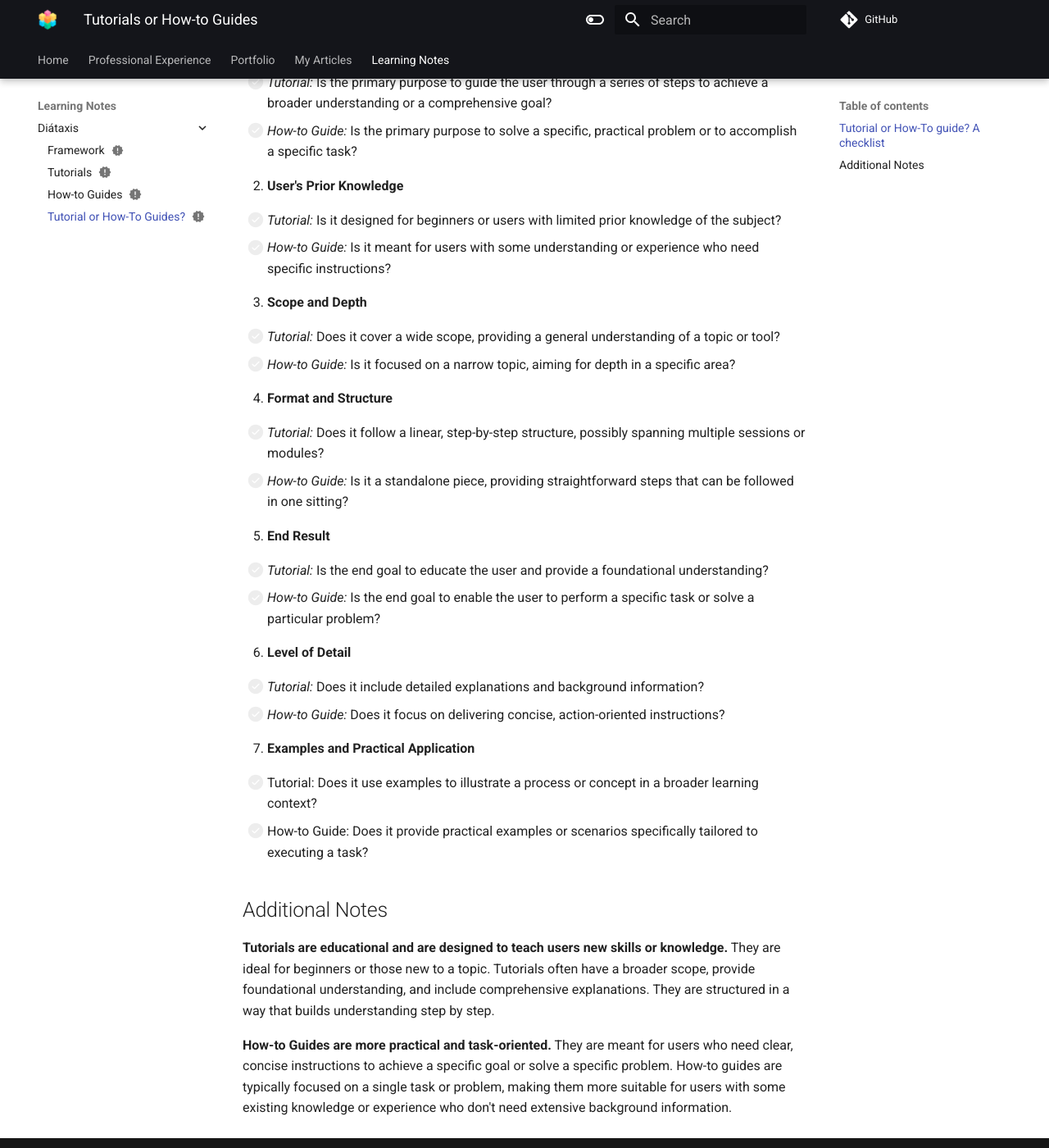
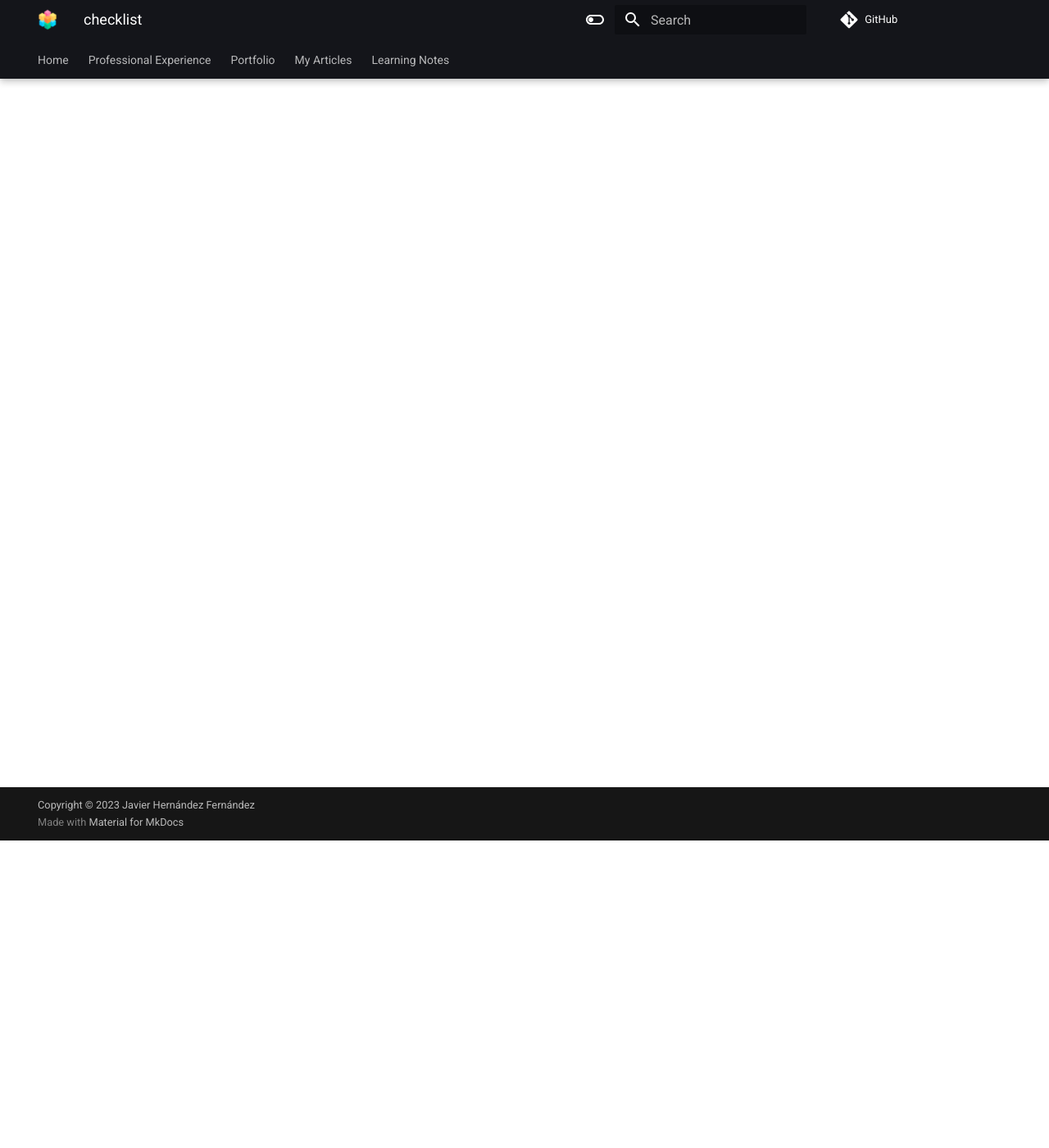
Before and after one commit to javierhf/pub-technical-write-me, an MkDocs documentation site: the page built from docs/learning-notes/diataxis/checklist/README.md, in a window 1280 px wide and 1400 px high, scrolled down 375 px. Shown: the whole window at 82% size. Built offline with MkDocs 1.6.1 and Material for MkDocs 9.7.7, drawn with Linux system fonts in a browser that asks for light colours; comment, search, counter and statistics services are not loaded; some of the changed text lies outside the part shown.

Commit message:
GITBOOK-19: review diataxis notes

```diff
--- a/docs/learning-notes/diataxis/checklist/index.md
+++ /dev/null
@@ -1,53 +0,0 @@
----
-title: Tutorials or How-to Guides
-status: new
----
-
-# Tutorials or How-to Guides: a Checklist
-
-> **What this notes cover**
-> _My learning summary notes and checklist draft to distinguish between tutorials and how-to guides in the Diátaxis documentation framework._
-> _Source: [Diátaxis](https://diataxis.fr/)_
-
-## Tutorial or How-To guide? A checklist
-
-1.**Goal Orientation**
-
-- [ ]  *Tutorial:* Is the primary purpose to guide the user through a series of steps to achieve a broader understanding or a comprehensive goal?
-- [ ]  *How-to Guide:* Is the primary purpose to solve a specific, practical problem or to accomplish a specific task?
-
-2. **User's Prior Knowledge**
-
-- [ ]  *Tutorial:* Is it designed for beginners or users with limited prior knowledge of the subject?
-- [ ]  *How-to Guide:* Is it meant for users with some understanding or experience who need specific instructions?
-
-3. **Scope and Depth**
-
-- [ ]  *Tutorial:* Does it cover a wide scope, providing a general understanding of a topic or tool?
-- [ ]  *How-to Guide:* Is it focused on a narrow topic, aiming for depth in a specific area?
-
-4. **Format and Structure**
-
-- [ ]  *Tutorial:* Does it follow a linear, step-by-step structure, possibly spanning multiple sessions or modules?
-- [ ]  *How-to Guide:* Is it a standalone piece, providing straightforward steps that can be followed in one sitting?
-
-5. **End Result**
-
-- [ ]  *Tutorial:* Is the end goal to educate the user and provide a foundational understanding?
-- [ ]  *How-to Guide:* Is the end goal to enable the user to perform a specific task or solve a particular problem?
-
-6. **Level of Detail**
-
-- [ ]  *Tutorial:* Does it include detailed explanations and background information?
-- [ ]  *How-to Guide:* Does it focus on delivering concise, action-oriented instructions?
-
-7. **Examples and Practical Application**
-
-- [ ]  Tutorial: Does it use examples to illustrate a process or concept in a broader learning context?
-- [ ]  How-to Guide: Does it provide practical examples or scenarios specifically tailored to executing a task?
-
-## Additional Notes
-
-**Tutorials are educational and are designed to teach users new skills or knowledge.** They are ideal for beginners or those new to a topic. Tutorials often have a broader scope, provide foundational understanding, and include comprehensive explanations. They are structured in a way that builds understanding step by step.
-
-**How-to Guides are more practical and task-oriented.** They are meant for users who need clear, concise instructions to achieve a specific goal or solve a specific problem. How-to guides are typically focused on a single task or problem, making them more suitable for users with some existing knowledge or experience who don't need extensive background information.
```
Also changed, not shown: SUMMARY.md (+2 -2 lines), docs/learning-notes/diataxis/index-3.md (added, +40 -0 lines), docs/learning-notes/diataxis/index.md (+17 -12 lines), docs/learning-notes/diataxis/index-1.md (renamed from docs/learning-notes/diataxis/tutorials/index.md).
